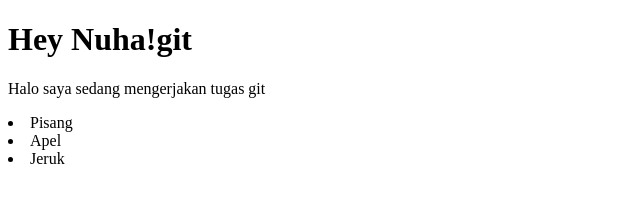
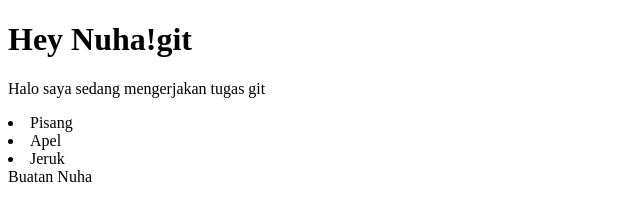
Before and after one commit to nuhafadh/belajargit, a website: page index.html in a window 1280 px wide. Shown: the whole page, without its empty margins (0-640 px from the left). Drawn offline with Linux system fonts and the light colour scheme.

Commit message:
styling: footer

```diff
--- a/index.html
+++ b/index.html
@@ -11,5 +11,6 @@
     <li>Pisang</li>
     <li>Apel</li>
     <li>Jeruk</li>
+    <footer>Buatan Nuha</footer>
 </body>
 </html>
```
